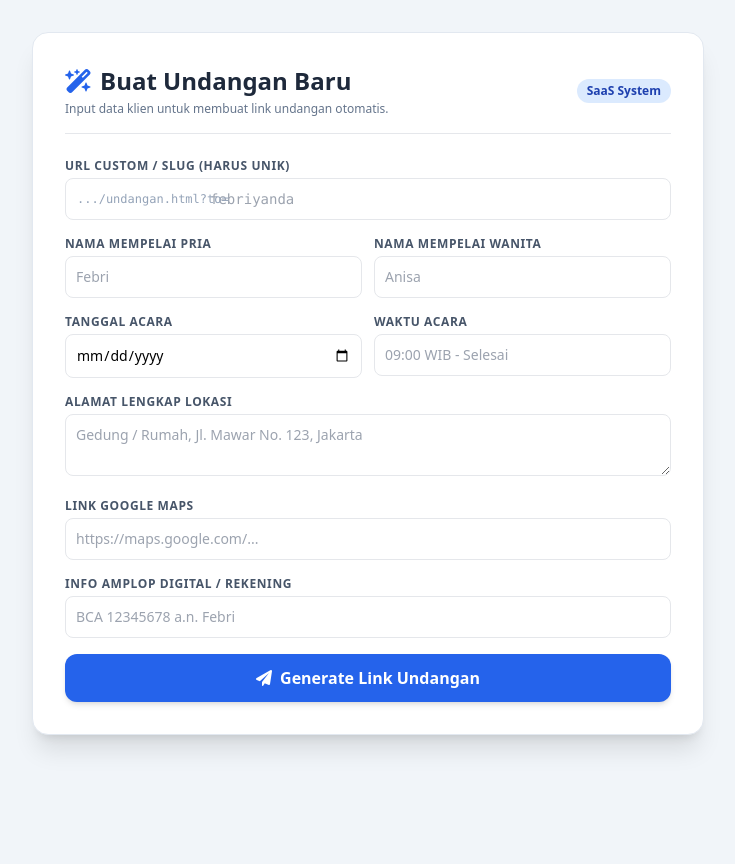
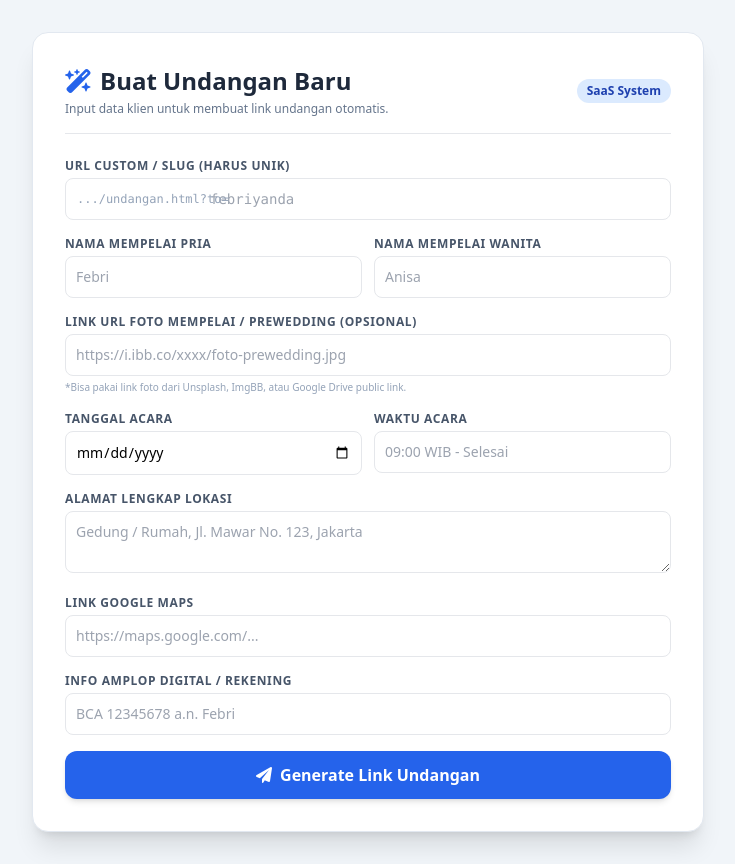
Before and after one commit to febriyanda1991-creator/Undangan-, a plain HTML site: page admin.html in a window 1280 px wide. Shown: the whole page, without its empty margins (272-1007 px from the left). Before the commit the page ends 800 px from the top, so only its background shows below. Drawn offline with nearby package versions, Linux system fonts and the light colour scheme.

Commit message:
Update admin.html

```diff
--- a/admin.html
+++ b/admin.html
@@ -36,6 +36,12 @@
                     <label class="block text-xs font-semibold uppercase tracking-wider text-slate-600 mb-1">Nama Mempelai Wanita</label>
                     <input type="text" id="mempelai_wanita" placeholder="Anisa" required class="w-full p-2.5 border rounded-lg text-sm focus:ring-2 focus:ring-blue-500 outline-none">
                 </div>
+            </div>
+
+            <div>
+                <label class="block text-xs font-semibold uppercase tracking-wider text-slate-600 mb-1">Link URL Foto Mempelai / Prewedding (Opsional)</label>
+                <input type="url" id="foto_mempelai" placeholder="https://i.ibb.co/xxxx/foto-prewedding.jpg" class="w-full p-2.5 border rounded-lg text-sm focus:ring-2 focus:ring-blue-500 outline-none">
+                <p class="text-[10px] text-slate-400 mt-1">*Bisa pakai link foto dari Unsplash, ImgBB, atau Google Drive public link.</p>
             </div>
 
             <div class="grid grid-cols-1 md:grid-cols-2 gap-3">
@@ -100,6 +106,7 @@
                 slug: slugVal,
                 mempelai_pria: document.getElementById('mempelai_pria').value,
                 mempelai_wanita: document.getElementById('mempelai_wanita').value,
+                foto_mempelai: document.getElementById('foto_mempelai').value || 'https://images.unsplash.com/photo-1519741497674-611481863552?w=800',
                 tanggal_acara: document.getElementById('tanggal_acara').value,
                 waktu_acara: document.getElementById('waktu_acara').value,
                 lokasi: document.getElementById('lokasi').value,
```
